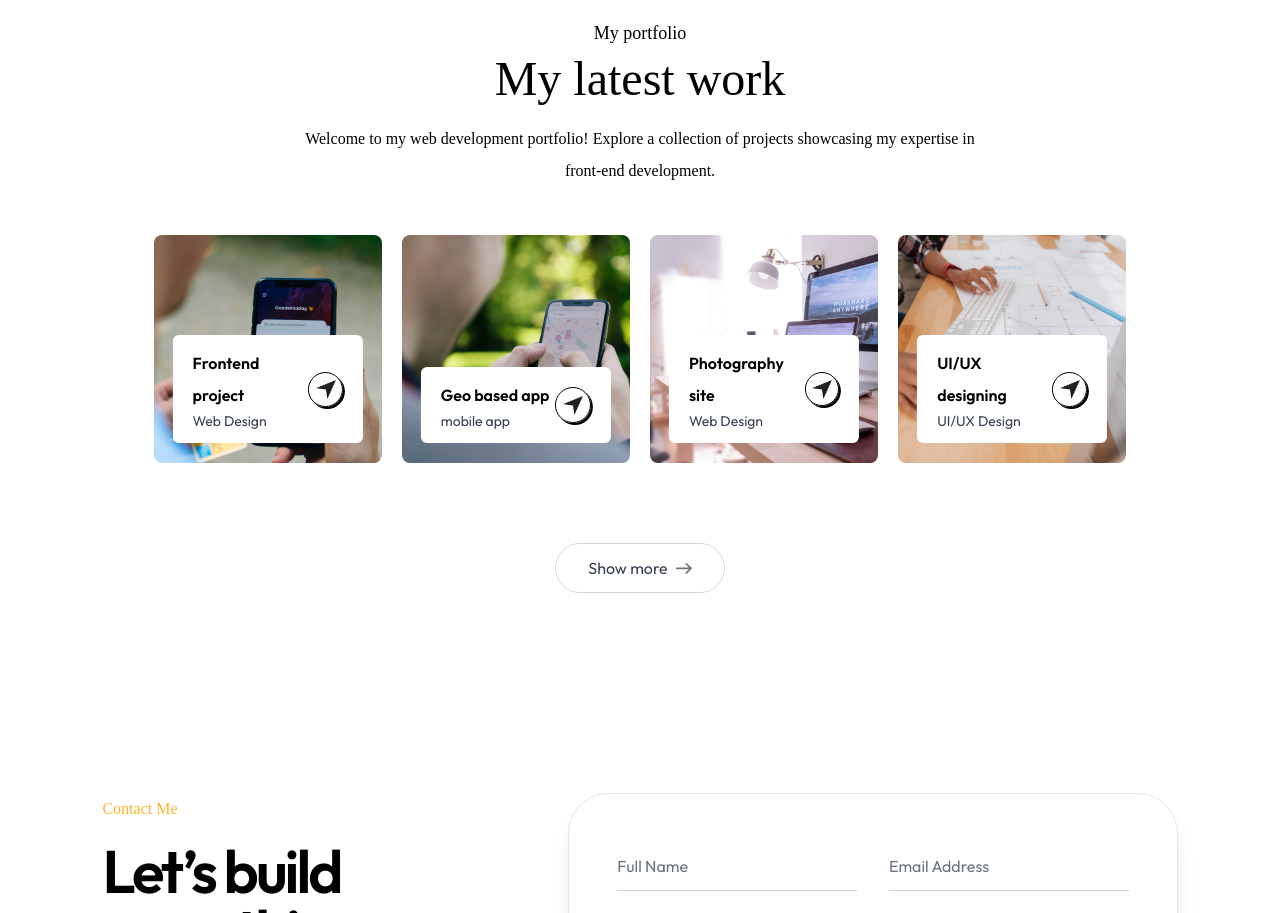
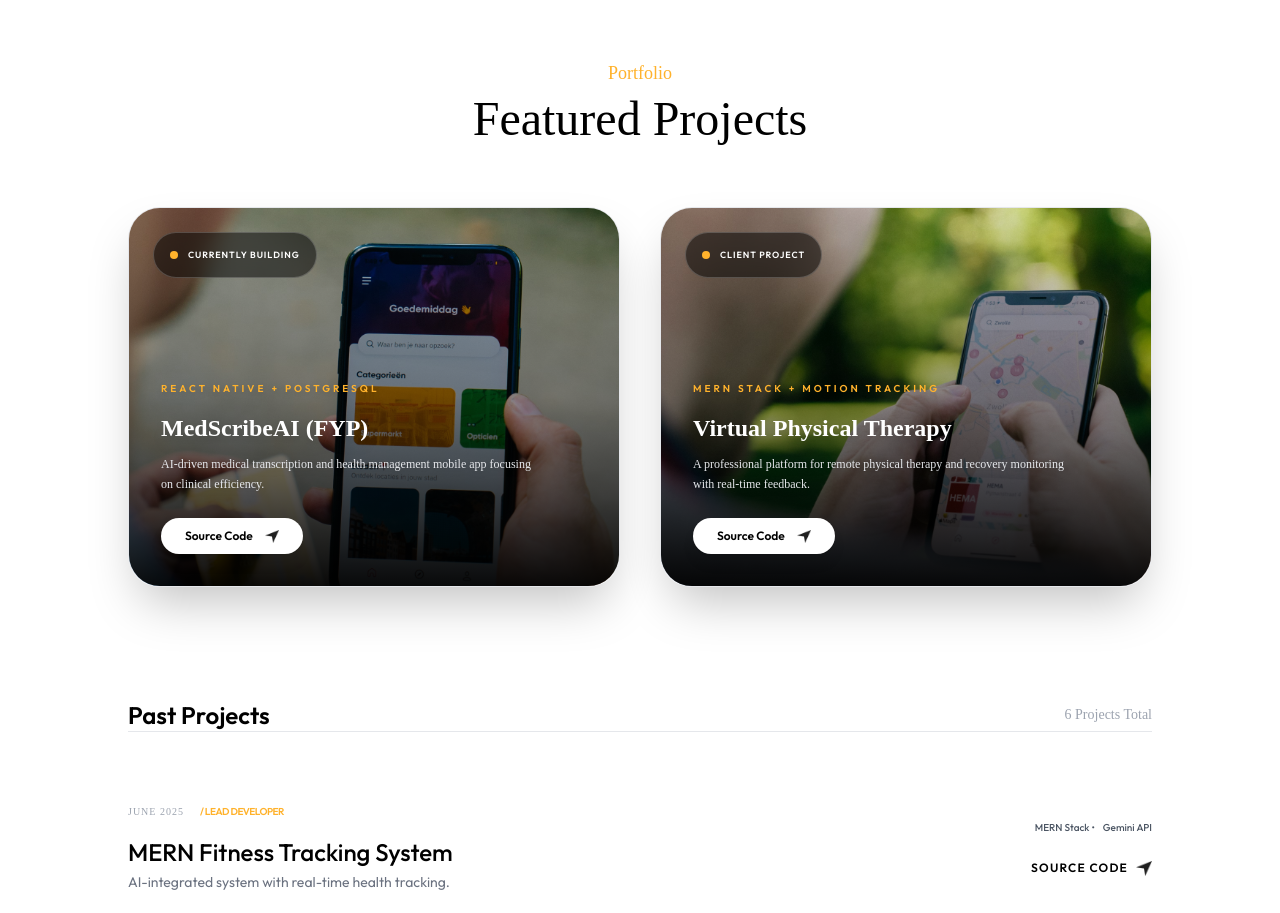
Before and after one commit to mk2328/MK_Portfolio, a Next.js app: page / in a window 1280 px wide. Shown: the part 5080-5993 px from the top of the page. Built offline with nearby package versions, Linux system fonts and the light colour scheme; a web font is replaced by a local one.

Commit message:
Projects section updated

```diff
--- a/components/Work.jsx
+++ b/components/Work.jsx
@@ -1,57 +1,168 @@
+'use client'
+import React from 'react'
+
 export default function Work() {
-    const work = [
+    const ongoingProjects = [
         {
-            name: 'Frontend project',
-            icon: '/assets/work-1.png',
-            description: 'Web Design',
-            link: '',
+            title: 'MedScribeAI (FYP)',
+            category: 'React Native + PostgreSQL',
+            status: 'Currently Building',
+            description: 'AI-driven medical transcription and health management mobile app focusing on clinical efficiency.',
+            link: 'https://github.com/mk2328',
+            bgImage: '/assets/work-1.png'
         },
         {
-            name: 'Geo based app',
-            icon: '/assets/work-2.png',
-            description: 'mobile app',
-            link: '',
+            title: 'Virtual Physical Therapy',
+            category: 'MERN Stack + Motion Tracking',
+            status: 'Client Project',
+            description: 'A professional platform for remote physical therapy and recovery monitoring with real-time feedback.',
+            link: 'https://github.com/mk2328',
+            bgImage: '/assets/work-2.png'
+        }
+    ];
+
+    const completedProjects = [
+        {
+            title: 'MERN Fitness Tracking System',
+            date: 'JUNE 2025',
+            role: 'Lead Developer',
+            tech: 'MERN Stack, Gemini API',
+            description: 'AI-integrated system with real-time health tracking.',
+            link: 'https://github.com/mk2328'
         },
         {
-            name: 'Photography site',
-            icon: '/assets/work-3.png',
-            description: 'Web Design',
-            link: '',
+            title: 'EarthScape AI Climate Prediction',
+            date: 'JULY 2025',
+            role: 'Project Lead',
+            tech: 'Python, Flask, MongoDB',
+            description: 'AI-based climate forecasting and data visualization.',
+            link: 'https://github.com/mk2328'
         },
         {
-            name: 'UI/UX designing',
-            icon: '/assets/work-4.png',
-            description: 'UI/UX Design',
-            link: '',
+            title: 'Event Booking System',
+            date: 'MARCH 2024',
+            role: 'Main Developer',
+            tech: 'MERN Stack, Redux',
+            description: 'Scalable booking solution with secure payments.',
+            link: 'https://github.com/mk2328'
+        },
+        {
+            title: 'E-commerce Clothing Website',
+            date: 'JANUARY 2024',
+            role: 'Lead Developer (Client)',
+            tech: 'PHP, MySQL, SMTP',
+            description: 'Professional e-store with automated email notifications.',
+            link: 'https://github.com/mk2328'
+        },
+        {
+            title: 'Citi Guide & WeChat App',
+            date: 'OCTOBER 2024',
+            role: 'Mobile App Developer',
+            tech: 'Flutter, Firebase',
+            description: 'Location-based social and urban navigation app.',
+            link: 'https://github.com/mk2328'
+        },
+        {
+            title: 'Clarins & JTECH 2025 Website',
+            date: 'JULY 2024',
+            role: 'Frontend Developer',
+            tech: 'React, Tailwind, GSAP',
+            description: 'High-performance landing pages for cosmetics and tech events.',
+            link: 'https://github.com/mk2328'
         }
     ];
+
     return (
-        <div id="work" className="w-full px-[12%] py-10 scroll-mt-20">
-            <h4 className="text-center mb-2 text-lg font-Ovo">My portfolio</h4>
-            <h2 className="text-center text-5xl font-Ovo">My latest work</h2>
-            <p className="text-center max-w-2xl mx-auto mt-5 mb-12 font-Ovo">Welcome to my web development portfolio! Explore a collection of projects showcasing my expertise in front-end development.</p>
+        <section id="work" className="w-full px-[10%] py-20 scroll-mt-20">
+            <h4 className="text-center mb-2 text-lg font-Ovo text-[#FFB22C]">Portfolio</h4>
+            <h2 className="text-center text-5xl font-Ovo dark:text-white">Featured Projects</h2>
 
-            <div className="grid grid-cols-auto my-10 gap-5 dark:text-black">
-                {work.map((work) => (
-                    <div key={work.name} className="aspect-square bg-no-repeat bg-cover bg-center rounded-lg relative cursor-pointer group" style={{ backgroundImage: `url(${work.icon})` }}>
-                        <div className="bg-white w-10/12 rounded-md absolute bottom-5 left-1/2 -translate-x-1/2 py-3 px-5 flex items-center justify-between duration-500 group-hover:bottom-7">
-                            <div>
-                                <h2 className="font-semibold">{work.name}</h2>
-                                <p className="text-sm text-gray-700">{work.description}</p>
-                            </div>
-                            <div className="border rounded-full border-black w-9 aspect-square flex items-center justify-center shadow-[2px_2px_0_#000] group-hover:bg-lime-300 transition">
-                                <img src="/assets/send-icon.png" alt="" className="w-5" />
-                            </div>
+            {/* --- Ongoing Projects (Optimized Visibility & Size) --- */}
+            <div className="grid grid-cols-1 md:grid-cols-2 gap-10 mt-16">
+                {ongoingProjects.map((project, index) => (
+                    <div key={index} className="relative group rounded-[2rem] overflow-hidden h-[380px] border border-gray-200 dark:border-white/10 shadow-2xl transition-all duration-700">
+                        {/* Background Image */}
+                        <div
+                            className="absolute inset-0 bg-cover bg-center group-hover:scale-110 transition-transform duration-1000"
+                            style={{ backgroundImage: `url(${project.bgImage})` }}
+                        ></div>
+
+                        {/* Perfect Text Visibility Overlay (Darker at bottom, slight tint at top) */}
+                        <div className="absolute inset-0 bg-gradient-to-t from-black/95 via-black/40 to-black/10"></div>
+
+                        {/* Status Badge */}
+                        <div className="absolute top-6 left-6 flex items-center gap-2.5 px-4 py-1.5 bg-black/50 backdrop-blur-md border border-white/20 rounded-full z-10">
+                            <span className="relative flex h-2 w-2">
+                                <span className="animate-ping absolute inline-flex h-full w-full rounded-full bg-[#FFB22C] opacity-75"></span>
+                                <span className="relative inline-flex rounded-full h-2 w-2 bg-[#FFB22C]"></span>
+                            </span>
+                            <span className="text-white text-[9px] font-bold uppercase tracking-widest">{project.status}</span>
+                        </div>
+
+                        {/* Content Container */}
+                        <div className="absolute inset-0 p-8 flex flex-col justify-end z-10">
+                            <span className="text-[#FFB22C] text-[10px] font-bold mb-2 tracking-[0.3em] uppercase drop-shadow-md">
+                                {project.category}
+                            </span>
+                            <h3 className="text-2xl font-bold text-white mb-3 leading-tight font-Ovo drop-shadow-lg">
+                                {project.title}
+                            </h3>
+                            <p className="text-gray-200 text-xs mb-6 max-w-sm leading-relaxed font-Ovo drop-shadow-md">
+                                {project.description}
+                            </p>
+
+                            <a href={project.link} target="_blank" className="w-fit flex items-center gap-3 bg-white text-black px-6 py-2.5 rounded-full font-bold text-xs hover:bg-[#FFB22C] transition-all group/btn shadow-lg">
+                                Source Code
+                                <img src="/assets/send-icon.png" alt="" className="w-3.5 group-hover/btn:translate-x-1 group-hover/btn:-translate-y-1 transition-transform" />
+                            </a>
                         </div>
                     </div>
                 ))}
             </div>
-            <a href="#" className="w-max flex items-center justify-center gap-2 text-gray-700 border border-gray-300 dark:border-white/25 hover:bg-slate-100/70 dark:hover:bg-darkHover rounded-full py-2 px-8 mx-auto my-20 duration-300 dark:text-white">
-                Show more
-                <img src="/assets/right-arrow-bold.png" alt="" className="w-4 dark:hidden" />
-                <img src="/assets/right-arrow-bold-dark.png" alt="" className="w-4 hidden dark:block" />
-            </a>
 
-        </div>
+            {/* --- Completed Works (List Style - Kept the same) --- */}
+            <div className="mt-28">
+                <div className="flex items-center justify-between mb-12 border-b border-gray-200 dark:border-white/10 pb-0">
+                    <h3 className="text-2xl font-semibold dark:text-white">Past Projects</h3>
+                    <p className="text-sm text-gray-400 font-Ovo">{completedProjects.length} Projects Total</p>
+                </div>
+
+                <div className="flex flex-col">
+                    {completedProjects.map((project, index) => (
+                        <div key={index} className="group flex flex-col md:flex-row md:items-center justify-between pb-10 pt-4 border-b border-gray-100 dark:border-white/5 hover:bg-gray-50/50 dark:hover:bg-white/[0.02] transition-all px-4 -mx-4">
+                            <div className="flex-1">
+                                <div className="flex items-center gap-4 mb-2">
+                                    <span className="text-[10px] font-Ovo text-gray-400 uppercase tracking-widest">{project.date}</span>
+                                    <span className="text-[10px] text-[#FFB22C] font-bold uppercase tracking-tighter">/ {project.role}</span>
+                                </div>
+                                <h3 className="text-2xl font-medium dark:text-white group-hover:text-[#FFB22C] transition-colors">{project.title}</h3>
+                                <p className="text-sm text-gray-500 dark:text-gray-400 mt-1 max-w-xl">{project.description}</p>
+                            </div>
+
+                            <div className="flex flex-col md:items-end mt-6 md:mt-0 gap-4">
+                                <div className="flex flex-wrap md:justify-end gap-2">
+                                    {project.tech.split(',').map((t, i) => (
+                                        <span key={i} className="text-[10px] font-medium text-gray-600 dark:text-gray-300">
+                                            {t.trim()}{i !== project.tech.split(',').length - 1 && " •"}
+                                        </span>
+                                    ))}
+                                </div>
+                                <a href={project.link} target="_blank" className="flex items-center gap-2 text-xs font-bold uppercase tracking-widest dark:text-white group-hover:gap-4 transition-all">
+                                    Source Code
+                                    <img src="/assets/send-icon.png" alt="" className="w-4 dark:invert" />
+                                </a>
+                            </div>
+                        </div>
+                    ))}
+                </div>
+            </div>
+
+            {/* GitHub Button */}
+            <div className="mt-20 flex justify-center">
+                <a href="https://github.com/mk2328" target="_blank" className="px-12 py-4 bg-black dark:bg-white text-white dark:text-black rounded-full font-semibold hover:scale-105 transition-all shadow-xl">
+                    Full GitHub Archive
+                </a>
+            </div>
+        </section>
     )
 }
```
